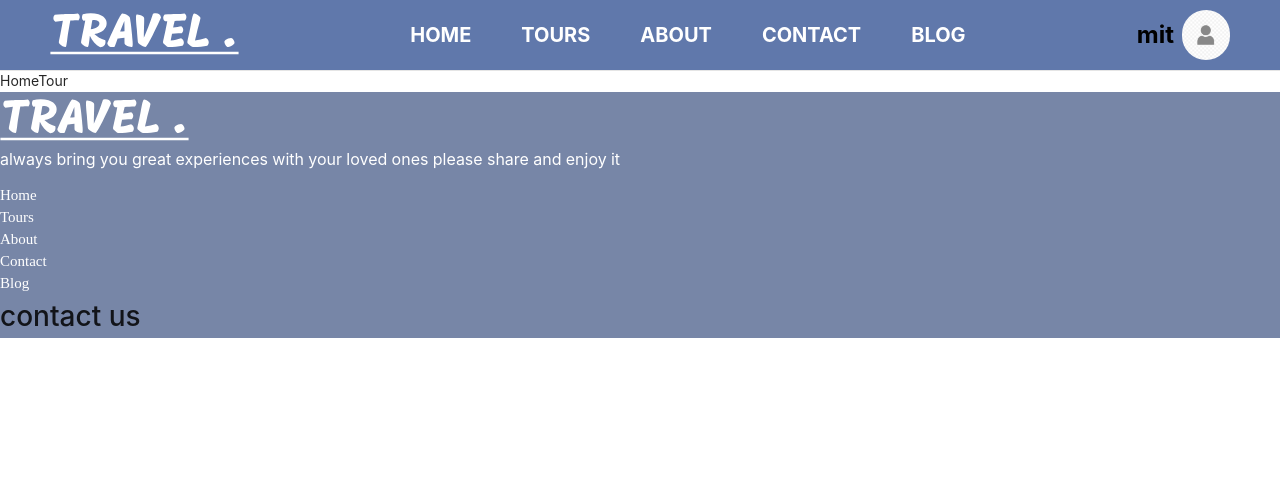
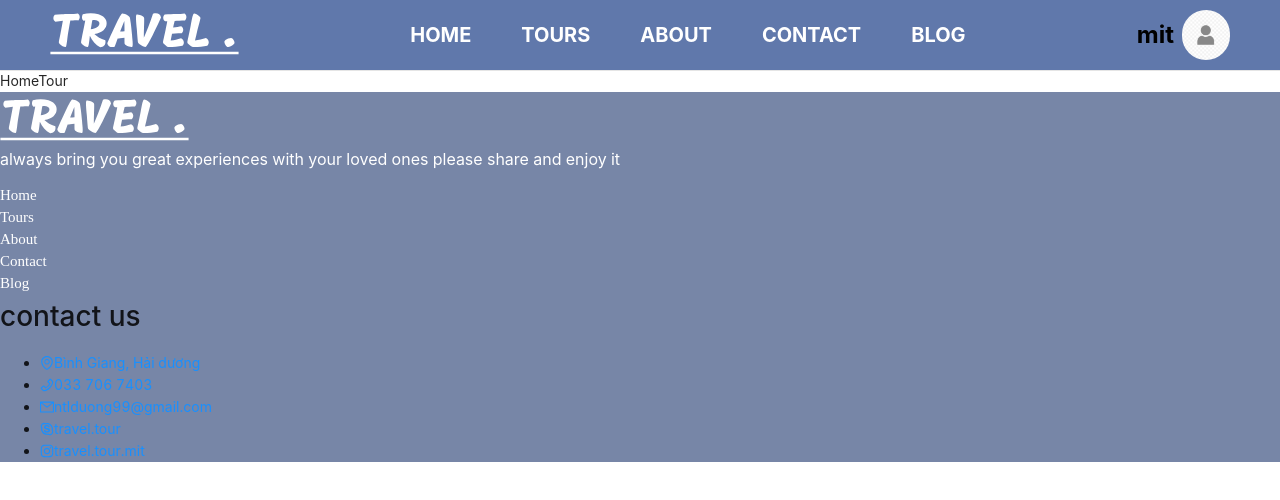
Before and after one commit to duonq/tour-travel-reactjs, a React (Create React App) app: page / in a window 1280 px wide. Shown: the top 500 px of the page. Built offline with nearby package versions, Linux system fonts and the light colour scheme.

Commit message:
add code

```diff
--- a/src/components/LayoutTour/components/FooterTour/index.tsx
+++ b/src/components/LayoutTour/components/FooterTour/index.tsx
@@ -1,12 +1,25 @@
 import React from "react";
 import Logo from "../../../../assets/logo.svg";
 import NavigationBar from "../NavigationBar";
+import { EnvironmentOutlined, PhoneOutlined, MailOutlined, SkypeOutlined, InstagramOutlined } from "@ant-design/icons"
 import "./index.scss";
+import { listsContact } from "../../../../shared/constants";
+import { Link } from "react-router-dom";
 
+const listIcon = [
+  { key: 'map', value: <EnvironmentOutlined /> },
+  { key: 'phone', value: <PhoneOutlined /> },
+  { key: 'mail', value: <MailOutlined /> },
+  { key: 'skypee', value: <SkypeOutlined /> },
+  { key: 'instagram', value: <InstagramOutlined /> }
+]
 const FooterTour = () => {
-  // const listIcon = {
-  //   map:
-  // }
+
+  const renderListIcon = (iconName: string) => {
+    const icon = listIcon.find(item => item.key === iconName)
+    return icon?.value
+  }
+
   return (
     <div className="footer-tour">
       <div className="footer-tour-left">
@@ -19,7 +32,18 @@ const FooterTour = () => {
       </div>
       <div className="footer-tour-center">
         <h1>contact us</h1>
-
+        <ul>
+          {listsContact.length > 0 && listsContact.map((itemContact, index) => {
+            return (
+              <li key={index}>
+                <Link to={itemContact.href}>
+                  {renderListIcon(itemContact.icon || " ")}
+                  {itemContact.title}
+                </Link>
+              </li>
+            )
+          })}
+        </ul>
       </div>
       <div></div>
     </div>
--- a/src/shared/constants/IConstant.ts
+++ b/src/shared/constants/IConstant.ts
@@ -11,6 +11,7 @@ type IPypeListMenu = {
   id: number
   href: string
   title: string
+  icon?: string
 }
 
 export type {
--- a/src/shared/constants/index.ts
+++ b/src/shared/constants/index.ts
@@ -29,36 +29,36 @@ const listsMenu: IPypeListMenu[] = [
   }
 ]
 
-const listsContact = [
+const listsContact: IPypeListMenu[] = [
   {
     id: 1,
     href: "/",
     title: "Bình Giang, Hải dương",
-    // icon:
+    icon: "map"
   },
   {
     id: 2,
     href: "/",
     title: "033 706 7403",
-    // icon:
+    icon: "phone"
   },
   {
     id: 3,
     href: "/",
     title: "ntlduong99@gmail.com",
-    // icon:
+    icon: "mail"
   },
   {
     id: 4,
     href: "/",
     title: "travel.tour",
-    // icon:
+    icon: "skypee"
   },
   {
     id: 5,
     href: "/",
     title: "travel.tour.mit",
-    // icon:
+    icon: "instagram"
   }
 ]
 
```
